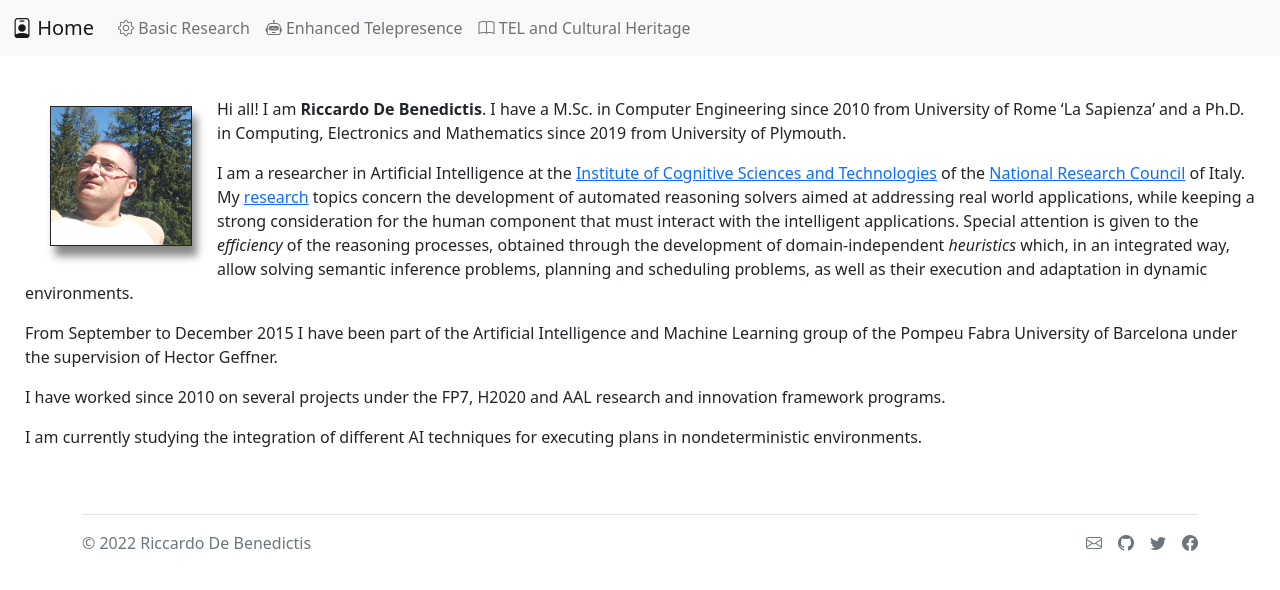
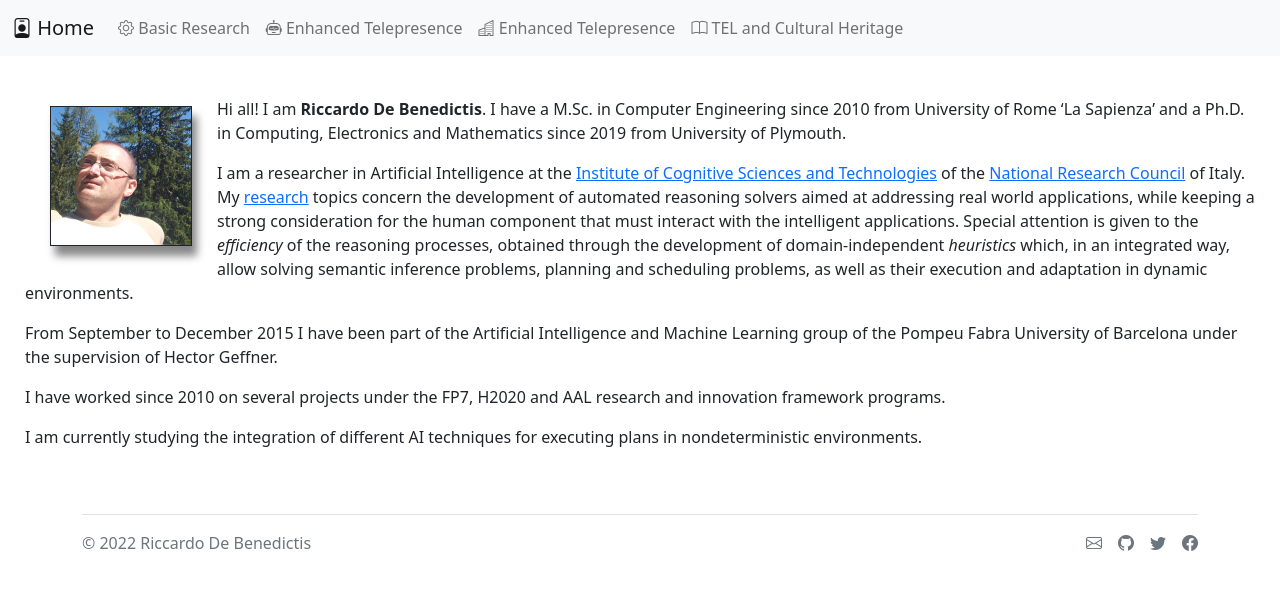
Before and after one commit to riccardodebenedictis/riccardodebenedictis.github.io, a Jekyll site: the page built from index.md, in a window 1280 px wide. Shown: the top 590 px of the page. Built offline with Jekyll 4.4.1, drawn with Linux system fonts in a browser that asks for light colours.

Commit message:
added initial urban intelligence..

```diff
--- a/_includes/navigation.html
+++ b/_includes/navigation.html
@@ -4,9 +4,8 @@
       aria-controls="navbarToggler" aria-expanded="false" aria-label="Toggle navigation">
       <span class="navbar-toggler-icon"></span>
     </button>
-    <div class="collapse navbar-collapse" id="navbarToggler">
+    <div class="collapse navbar-collapse" id="navbarNav">
       <a class="navbar-brand {% if page.url=="/" %}active{% endif %}" href="/"><i class="bi bi-person-badge"></i> Home</a>
-      <div class="collapse navbar-collapse" id="navbarNav">
       <ul class="navbar-nav">
         <li class="nav-item">
           <a class="nav-link {% if page.url=="/research/" %}active{% endif %}" href="/research/"><i class="bi bi-gear"></i> Basic Research</a>
@@ -15,10 +14,12 @@
           <a class="nav-link {% if page.url=="/enhanced_telepresence/" %}active{% endif %}" href="/enhanced_telepresence/"><i class="bi bi-robot"></i> Enhanced Telepresence</a>
         </li>
         <li class="nav-item">
+          <a class="nav-link {% if page.url=="/urban_intelligence/" %}active{% endif %}" href="/urban_intelligence/"><i class="bi bi-building"></i> Enhanced Telepresence</a>
+        </li>
+        <li class="nav-item">
           <a class="nav-link {% if page.url=="/teaching/" %}active{% endif %}" href="/teaching/"><i class="bi bi-book"></i> TEL and Cultural Heritage</a>
         </li>
       </ul>
     </div>
   </div>
-  </div>
 </nav>
```
Also changed, not shown: urban_intelligence.md (added, +4 -0 lines). Lines whose indentation alone changed are shown as unchanged.
